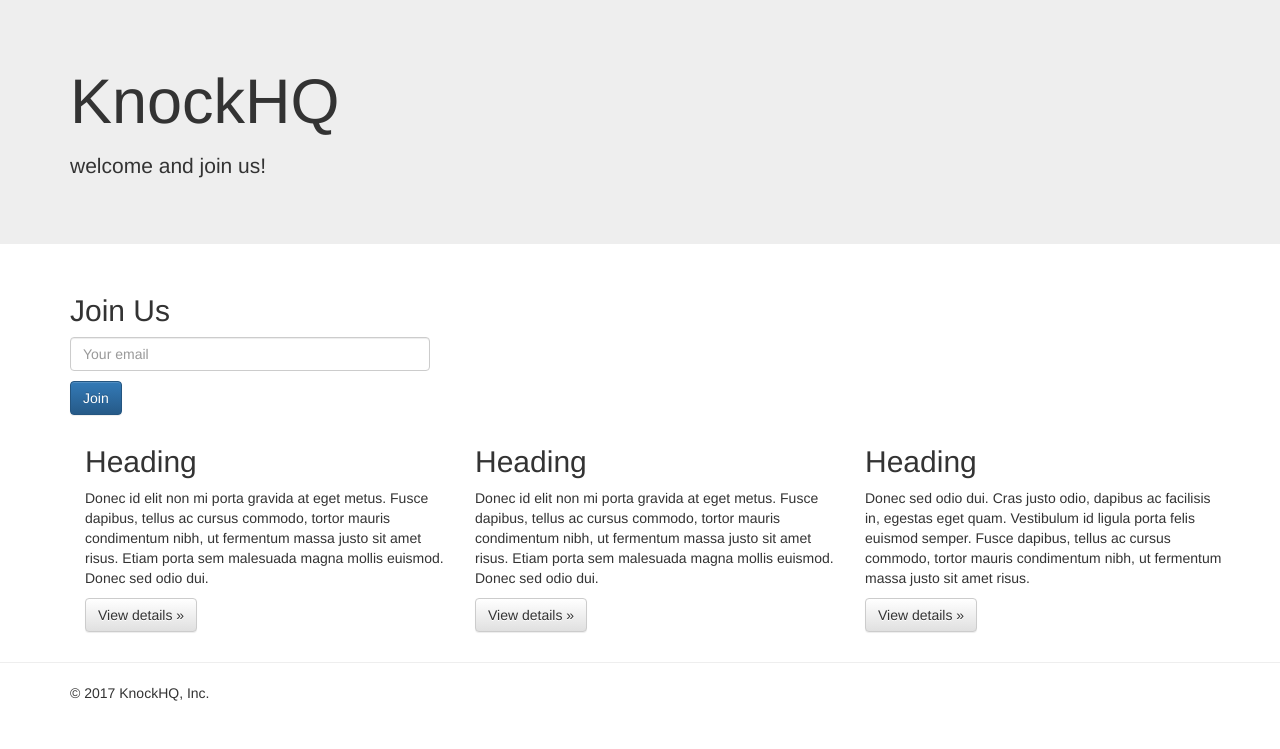
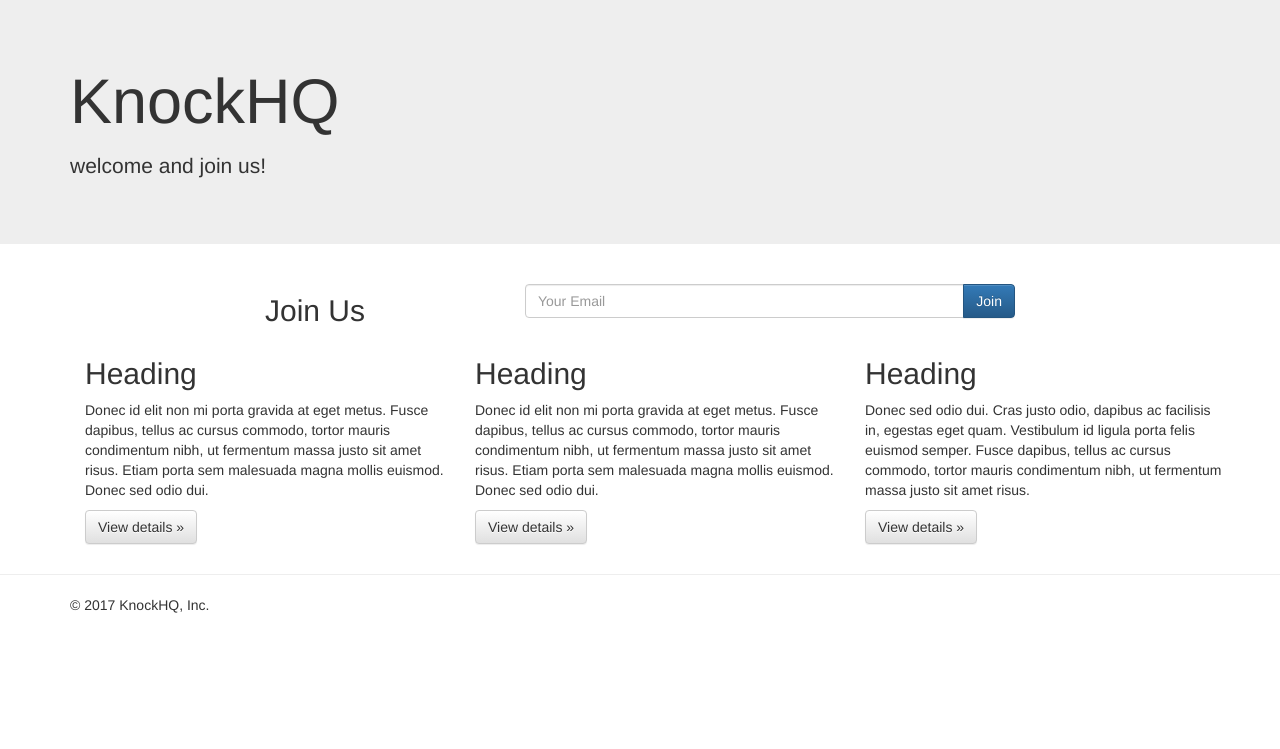
Before and after one commit to immanoj16/Idea-Landing, a Django app: page / in a window 1280 px wide. Shown: the part 51-800 px from the top of the page. Run offline with Django 3.2, Linux system fonts and the light colour scheme; data comes from the database, SQL or seed files in the repository; some libraries are stand-ins or nearby versions.

Commit message:
Update sign up form

```diff
--- a/pages/templates/pages/home.html
+++ b/pages/templates/pages/home.html
@@ -40,14 +40,25 @@
     <div class="container">
       <!-- Example row of columns -->
         <div class="row">
-            <div class="col-md-4">
+            <div class="col-sm-8 col-sm-offset-2">
+                <div class="row">
+                    <div class="col-xs-4">
                         <h2>Join Us</h2>
+                    </div>
+                    <div class="col-xs-8">
                         <p>
                             <form method="post" action="">{% csrf_token %}
-                        {{ form.as_p }}
+                                <!-- {{ form.as_p }} -->
+                                <div class="input-group">
+                                    <input type="email" name="email" placeholder="Your Email" class="form-control">
+                                    <span class="input-group-btn">
                                         <input type="submit" value="Join" class="btn btn-primary">
+                                    </span>
+                                </div><!-- /input-group -->
                             </form>
                         </p>
+                    </div>
+                </div>
             </div>
         </div>
         <div class="container">
--- a/templates/base.html
+++ b/templates/base.html
@@ -6,7 +6,7 @@
         <meta http-equiv="X-UA-Compatible" content="IE=edge">
         <meta name="viewport" content="width=device-width, initial-scale=1">
         <!-- The above 3 meta tags *must* come first in the head; any other head content must come *after* these tags -->
-        <title>Bootstrap 101 Template</title>
+        <title>KnockHQ</title>
 
         <!-- Latest compiled and minified CSS -->
         <link rel="stylesheet" href="https://maxcdn.bootstrapcdn.com/bootstrap/3.3.7/css/bootstrap.min.css" integrity="sha384-BVYiiSIFeK1dGmJRAkycuHAHRg32OmUcww7on3RYdg4Va+PmSTsz/K68vbdEjh4u" crossorigin="anonymous">
```
Lines whose indentation alone changed are shown as unchanged.
